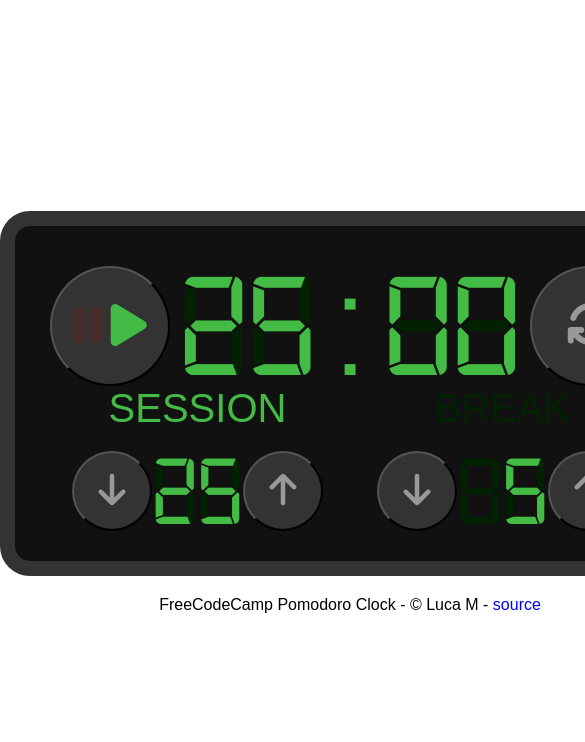
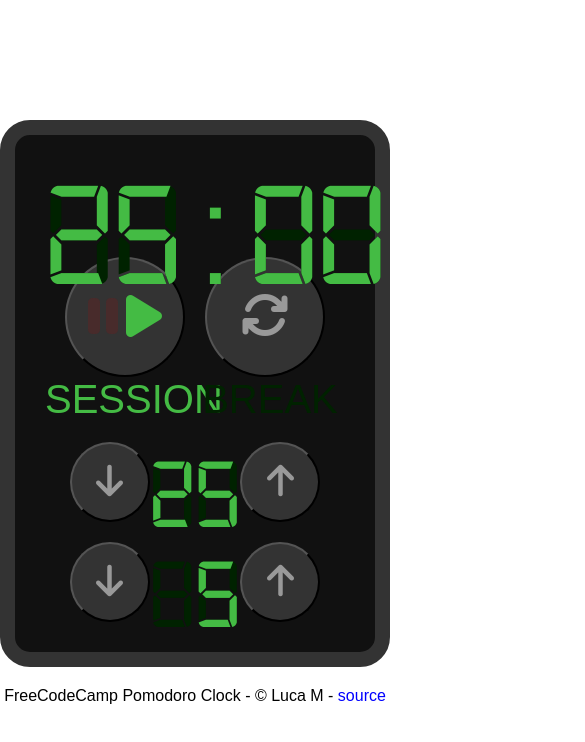
Before and after one commit to lukino999/FCC-Pomodoro-Clock-React, a React (Create React App) app: page / in a window 390 px wide. Shown: the top 742 px of the page, 585 px wide, since content can reach past the window. Built offline with nearby package versions, Linux system fonts and the light colour scheme.

Commit message:
Add mobile media queries

```diff
--- a/src/components/TimerDisplay.js
+++ b/src/components/TimerDisplay.js
@@ -80,18 +80,24 @@ class TimerDisplay extends React.Component {
             <i className={`fa fa-play led-padding ${isRunning ? 'play-led-off' : 'play-led-on'}`}
               aria-hidden='true'></i>
           </button>
+
+
           <Lcd
             id='time-left'
             backgroundText='88:88'
             className='time-left-size'>
             {this.getMMSS(secondsLeft)}
           </Lcd>
+
+          <div id='br'></div>
+
           <button
             id='reset'
             className='round-button large text-color'
             onClick={this.reset}>
             <i className='fa fa-refresh' aria-hidden='true'></i>
           </button>
+
         </div>
 
         <div className='session-break'>
--- a/src/components/css/App.scss
+++ b/src/components/css/App.scss
@@ -2,7 +2,7 @@
 
 .app {
   font-family: Arial, Helvetica, sans-serif;
-  width: 700px;
+  max-width: 700px;
   height: 100vh;
   margin: auto;
   display: flex;
@@ -22,6 +22,7 @@
   display: flex;
   flex-direction: row;
   justify-content: center;
+  align-items: center;
 }
 
 footer {
@@ -32,3 +33,14 @@ footer a, a:visited{
   text-decoration: none;
   color: blue;
 }
+
+@media (orientation: portrait) {
+
+  .app{
+    max-width: 400px;
+  }
+
+  .panel-container {
+    flex-direction: column;
+  }
+}
--- a/src/components/css/TimerDisplay.scss
+++ b/src/components/css/TimerDisplay.scss
@@ -15,7 +15,8 @@ h2 {
 
 .flex-space-around {
   display: flex;
-  justify-content: space-around ;
+  justify-content: space-evenly ;
+  align-items: center;
 }
 
 .session-break {
@@ -61,3 +62,41 @@ h2 {
 .play-led-on {
   color: $led-green;
 }
+
+
+
+@media (orientation: landscape) {
+
+}
+
+@media (orientation: portrait) {
+
+  #start_stop {
+    order: 1;
+    flex-basis: $large-button;
+  }
+
+  #reset {
+    order: 1;
+    flex-basis: $large-button;
+
+  }
+
+  #br {
+    flex-basis: 100%;
+  }
+
+  #time-left {
+    order: 2;
+  }
+
+  .flex-space-around {
+    flex-wrap: wrap;
+  }
+}
+
+@media only screen and (max-device-width : 640px) {
+  #br {
+    height: 50px;
+  }
+}
--- a/src/components/css/TimerLengthPanel.scss
+++ b/src/components/css/TimerLengthPanel.scss
@@ -15,9 +15,17 @@ h1 {
   display: flex;
   flex-direction: row;
   justify-content: center;
+  align-items: center;
   margin-top: 20px;
+  height: 100%;
 }
 
 .panel-font-size {
   font-size: 100px;
 }
+
+@media (orientation: portrait) {
+  .timer-length-panel {
+    width: 100%;
+  }
+}
```
